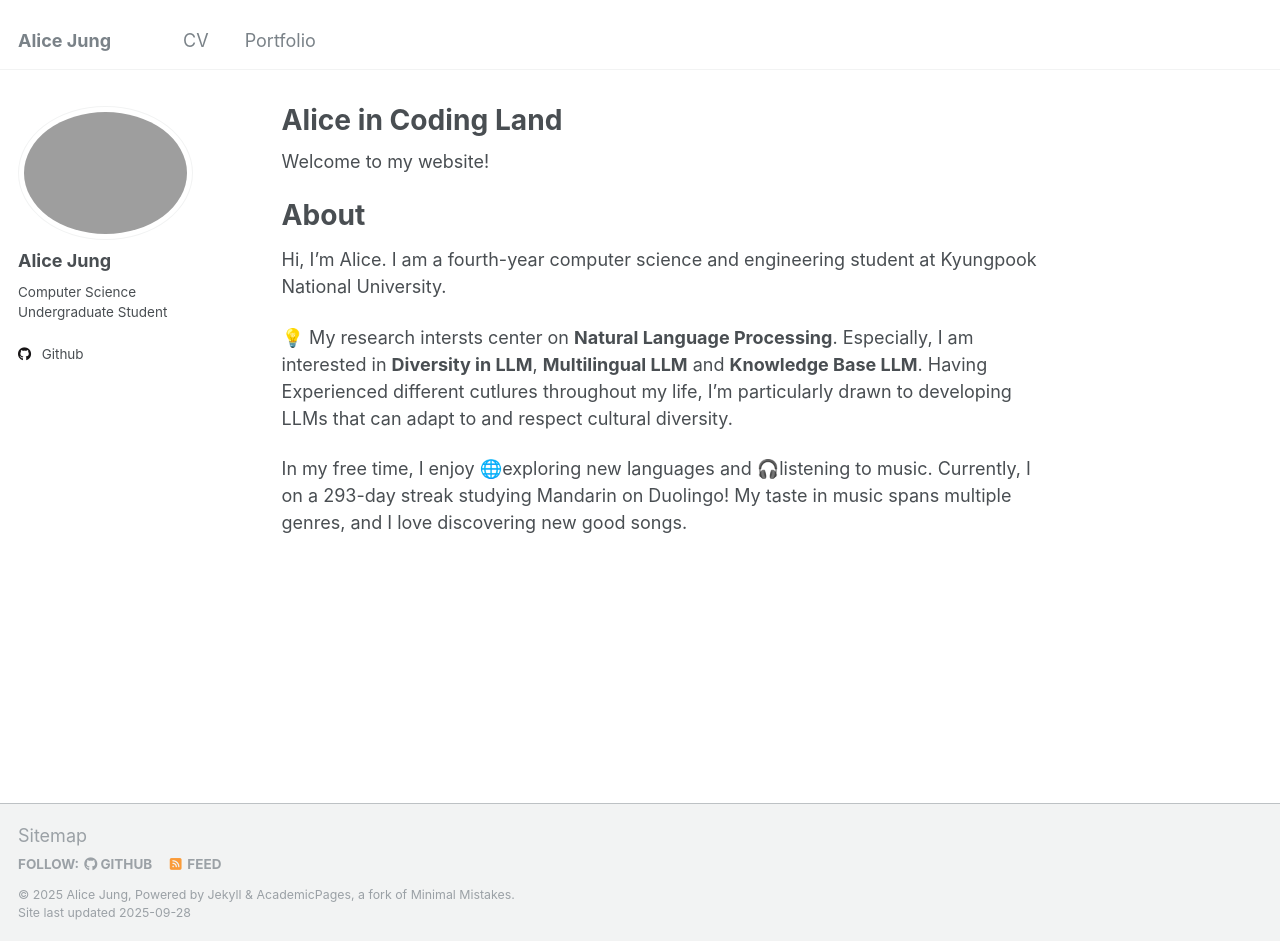
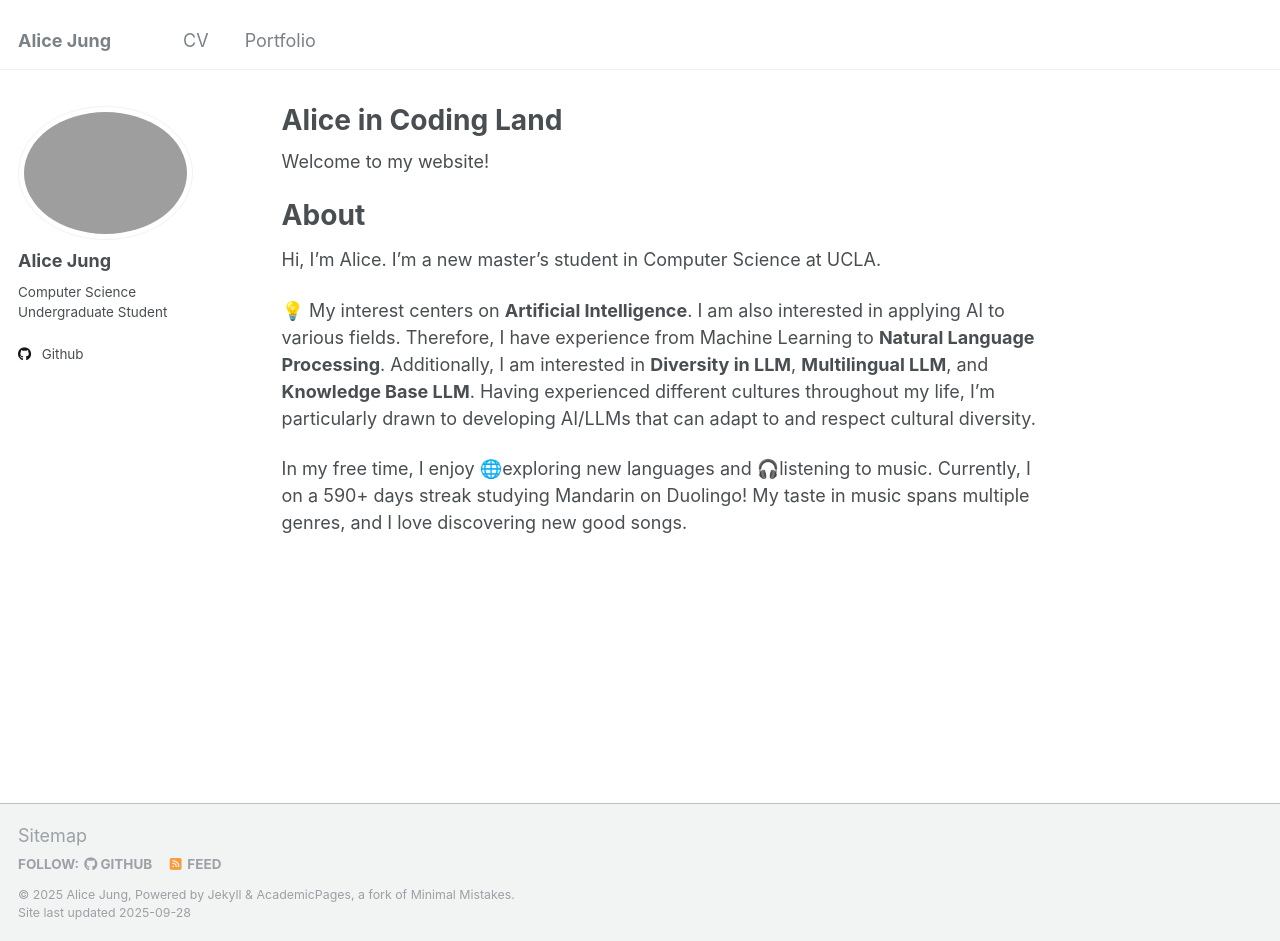
Before and after one commit to alicehjjung/alicehjjung.github.io, a Jekyll site: the page built from _pages/about.md, in a window 1280 px wide and 941 px high. Built offline with Jekyll 4.4.1, drawn with Linux system fonts in a browser that asks for light colours.

Commit message:
Update about.md

```diff
--- a/_pages/about.md
+++ b/_pages/about.md
@@ -12,9 +12,9 @@ Welcome to my website!
 About
 ======
 Hi, I'm Alice.
-I am a fourth-year computer science and engineering student at Kyungpook National University.
+I'm a new master's student in Computer Science at UCLA.
 
-💡 My research intersts center on **Natural Language Processing**. Especially, I am interested in **Diversity in LLM**, **Multilingual LLM** and **Knowledge Base LLM**. Having Experienced different cutlures throughout my life, I'm particularly drawn to developing LLMs that can adapt to and respect cultural diversity.
+💡 My interest centers on **Artificial Intelligence**. I am also interested in applying AI to various fields. Therefore, I have experience from Machine Learning to **Natural Language Processing**. Additionally, I am interested in **Diversity in LLM**, **Multilingual LLM**, and **Knowledge Base LLM**. Having experienced different cultures throughout my life, I'm particularly drawn to developing AI/LLMs that can adapt to and respect cultural diversity.
 
 
-In my free time, I enjoy 🌐exploring new languages and 🎧listening to music. Currently, I on a 293-day streak studying Mandarin on Duolingo! My taste in music spans multiple genres, and I love discovering new good songs.
+In my free time, I enjoy 🌐exploring new languages and 🎧listening to music. Currently, I on a 590+ days streak studying Mandarin on Duolingo! My taste in music spans multiple genres, and I love discovering new good songs.
```
